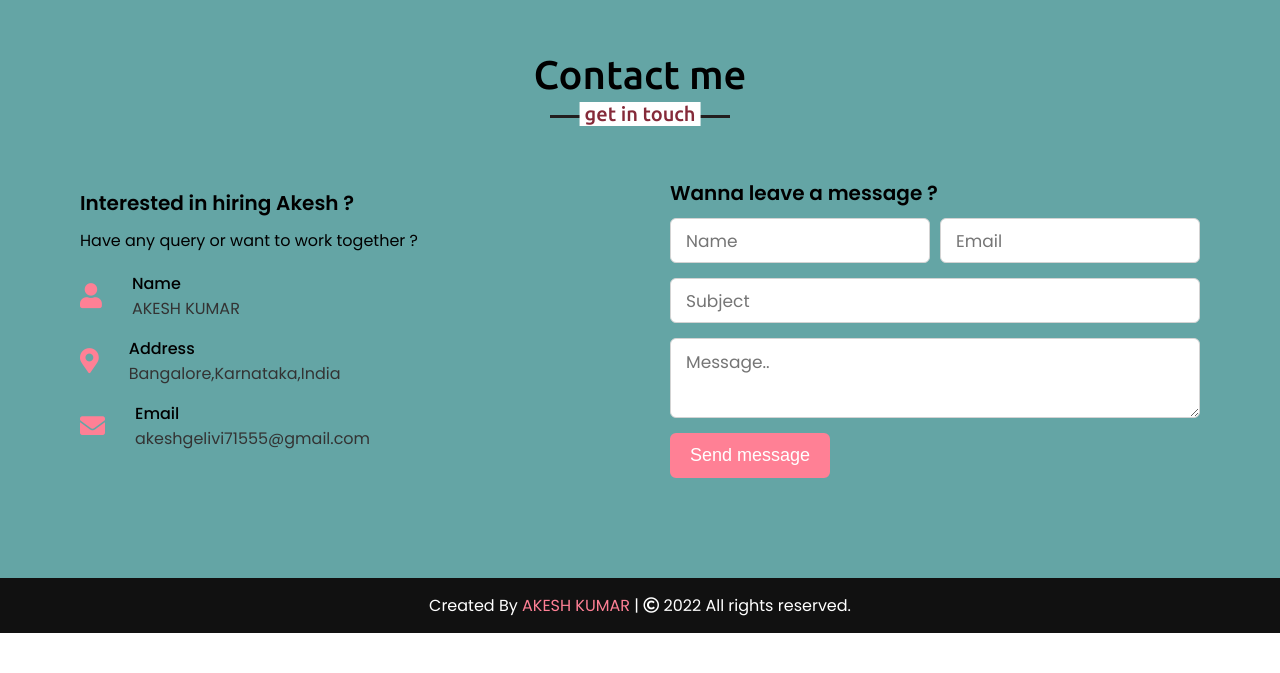
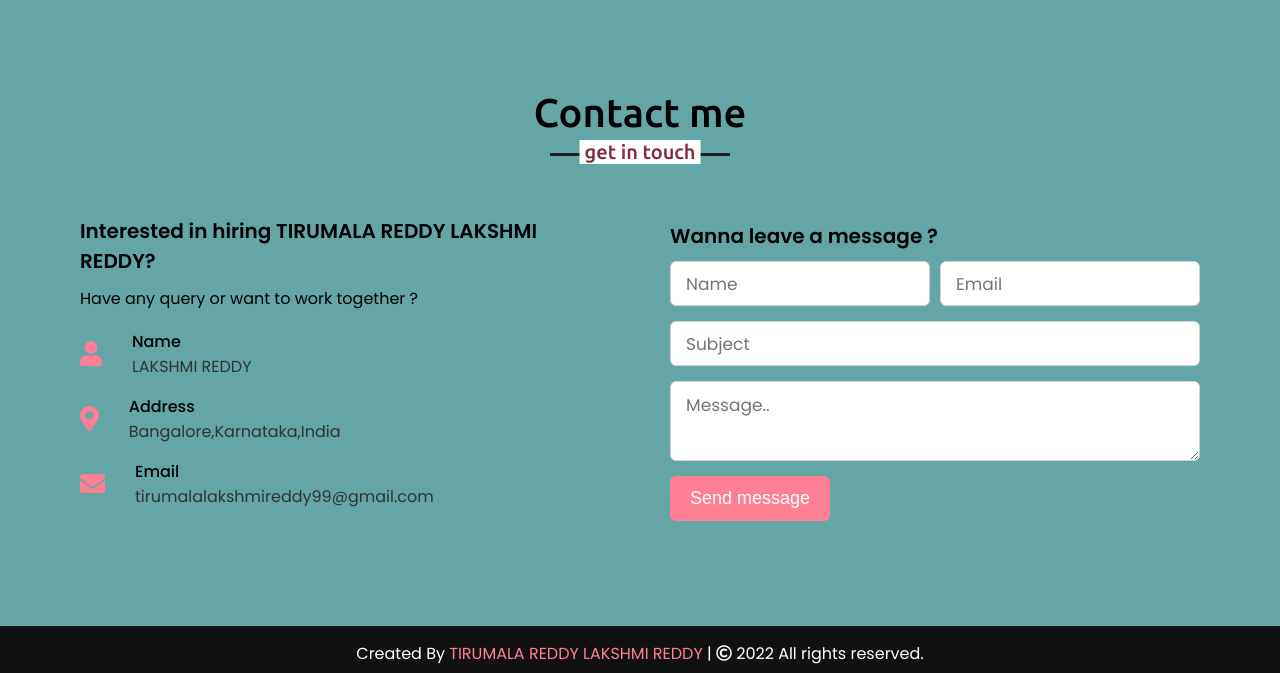
Before and after one commit to reddy4042/OIBSIB_task_2, a plain HTML site: page index.html in a window 1280 px wide. Shown: the part 2124-2797 px from the top of the page. Before the commit the page ends 2757 px from the top, so only its background shows below. Drawn offline with nearby package versions, Linux system fonts and the light colour scheme.

Commit message:
Update index.html

```diff
--- a/index.html
+++ b/index.html
@@ -1,5 +1,5 @@
 <!DOCTYPE html>
-<!-- Created By AKESH KUMAR -->
+<!-- Created By TIRUMALA LAKSHMI REDDY -->
 <html lang="en">
 <head>
     <meta charset="UTF-8">
@@ -38,7 +38,7 @@
                     <img src="profile photo">
                 </div>
                 <div class="column right">
-                    <div class="text">I am akesh and I'm a<span class="typing-2"></span></div>
+                    <div class="text">I am TIRUMAALA TREDDY LAKSHMI REDDY and I'm a<span class="typing-2"></span></div>
                     <p> I'm currently a student pursuing my Bachelor of Technology in Computer science and Engineering with specialization in Data Science at GITAM School of Technology (2020-2024) and looking to join the workforce and gain real-world experience. I'm reliable and able to complete tasks on time in both individual and team settings. Through my academic and extracurricular projects, I've developed my communication, leadership and interpersonal skills that will serve this role and your company well. I learned programming, data science techniques, machine learning tools, and basic SQL techniques. I have gained very good knowledge about Python, Java, HTML, CSS, JDBC and JavaScript, ReactJS, Node.js like languages and completed some projects. and I have the experience of working on Ec2 Instances, Subnets, VPC's and I Have successfully completed the Microsoft AZure AZ-900 certification.And also I am enthusiastic to learn and work in Web development projects and cloud projects. </p>
                     <a href="Black White Minimalist CV Resume">Download CV</a>
                 </div>
@@ -135,7 +135,7 @@
             <h2 class="title">Contact me</h2>
             <div class="contact-content">
                 <div class="column left">
-                    <div class="text">Interested in hiring Akesh ?</div>
+                    <div class="text">Interested in hiring TIRUMALA REDDY LAKSHMI REDDY?</div>
                     <p>Have any query or want to work together ?
                  </p>
                     <div class="icons">
@@ -143,7 +143,7 @@
                             <i class="fas fa-user"></i>
                             <div class="info">
                                 <div class="head">Name</div>
-                                <div class="sub-title">AKESH KUMAR</div>
+                                <div class="sub-title">LAKSHMI REDDY</div>
                             </div>
                         </div>
                         <div class="row">
@@ -157,14 +157,14 @@
                             <i class="fas fa-envelope"></i>
                             <div class="info">
                                 <div class="head">Email</div>
-                                <div class="sub-title">akeshgelivi71555@gmail.com</div>
+                                <div class="sub-title">tirumalalakshmireddy99@gmail.com</div>
                             </div>
                         </div>
                     </div>
                 </div>
                 <div class="column right">
                     <div class="text">Wanna leave a message ?</div>
-                    <form class="contact-form" action="mailto:akeshgelivi71555@gmail.com" method="POST">
+                    <form class="contact-form" action="mailto:tirumalalakshmireddy99@gmail.com" method="POST">
                         <div class="fields">
                             <div class="field name">
                                 <input type="text" class="fullname" placeholder="Name">
@@ -188,7 +188,7 @@
         </div>
     </section>
     <footer>
-        <span>Created By <a href="https://www.linkedin.com/in/akesh-gelivi-357abb246/">AKESH KUMAR</a> | <span class="far fa-copyright"></span> 2022 All rights reserved.</span>
+        <span>Created By <a href="https://www.linkedin.com/in/lakshmi-reddy-tirumalareddy-300558269">TIRUMALA REDDY LAKSHMI REDDY</a> | <span class="far fa-copyright"></span> 2022 All rights reserved.</span>
     </footer>
 
     <script src="script.js"></script>
```
